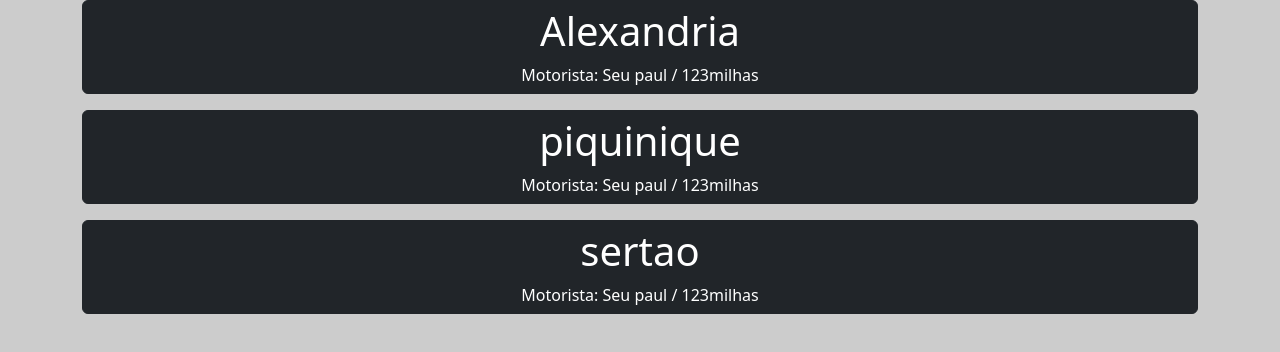
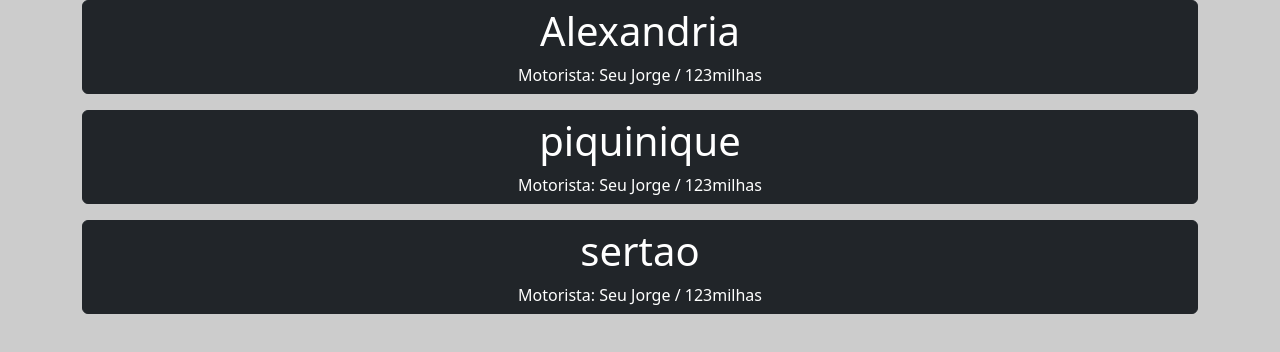
Before and after one commit to Charles-MTobias/Passageiros, a Next.js app in the folder busstudents/: page / in a window 1280 px wide. Shown: the top 352 px of the page. Built offline with nearby package versions, Linux system fonts and the light colour scheme.

Commit message:
site MVP

```diff
--- a/busstudents/src/components/Bus.tsx
+++ b/busstudents/src/components/Bus.tsx
@@ -10,7 +10,7 @@ type idBoolean= {id: number; checked: boolean;}
 
 export const Bus=({e}: Students )=>{
     const [secret, setSecret] = useState<idBoolean[]>([]);
-    const [handlebtn, setHandleBtn] = useState<Passageiro[]>([])
+    const [dados, setDados] = useState<Props[]>(e);
 
 
     function toggleItem(id: number) {
@@ -23,15 +23,19 @@ export const Bus=({e}: Students )=>{
         );
     }
 
-    function active(id: number){
-         let newHandleBtn = [...handlebtn];
-         newHandleBtn[id].veio = !newHandleBtn[id].veio
+    function active(id: number) {
+  const novosDados = dados.map(item => ({
+    ...item,
+    passageiro: item.passageiro?.map(p =>
+      p.id === id ? { ...p, veio: !p.veio } : p
+    )
+  }));
 
-    setHandleBtn(newHandleBtn);
-    }
+  setDados(novosDados);
+}
     return (
         <div>
-            {e.map(item => (
+            {dados.map(item => (
                 <div key={item.id} style={{ marginBottom: '1rem' }}>
                     <button
                         className='btn btn-dark w-100'
@@ -52,8 +56,8 @@ export const Bus=({e}: Students )=>{
                             </thead>
                             <tbody>
                                 {item.passageiro?.map((passageiro: Passageiro, idx: number) => (
-                                    <tr key={idx} className='bg-white'>
-                                        <td className='p-3'>{passageiro.aluno}</td>
+                                    <tr key={idx} className='bg-white border-bottom border-dark '>
+                                        <td className='p-3 fw-bold'>{passageiro.aluno}</td>
                                         <td>
 
                                             <div key={passageiro.id} onClick={() => active(passageiro.id)}>
--- a/busstudents/src/data/students.tsx
+++ b/busstudents/src/data/students.tsx
@@ -19,7 +19,7 @@ export const Students:Props[] =[
         id:1,
         checked: false,
         linha: 'Alexandria',
-        motorista: 'Seu paul',
+        motorista: 'Seu Jorge',
         placa: '123milhas',
         passageiro:[
             {aluno: 'cleber', sala: 8, veio:false, id:1},
@@ -31,7 +31,7 @@ export const Students:Props[] =[
         id:2,
         checked: false,
         linha: 'piquinique',
-        motorista: 'Seu paul',
+        motorista: 'Seu Jorge',
         placa: '123milhas',
         passageiro:[
             {aluno: 'cleber', sala: 8, veio:false, id:1},
@@ -43,7 +43,7 @@ export const Students:Props[] =[
         id:3,
         checked: false,
         linha: 'sertao',
-        motorista: 'Seu paul',
+        motorista: 'Seu Jorge',
         placa: '123milhas',
         passageiro:[
             {aluno: 'cleber', sala: 8, veio:false, id:1},
```
